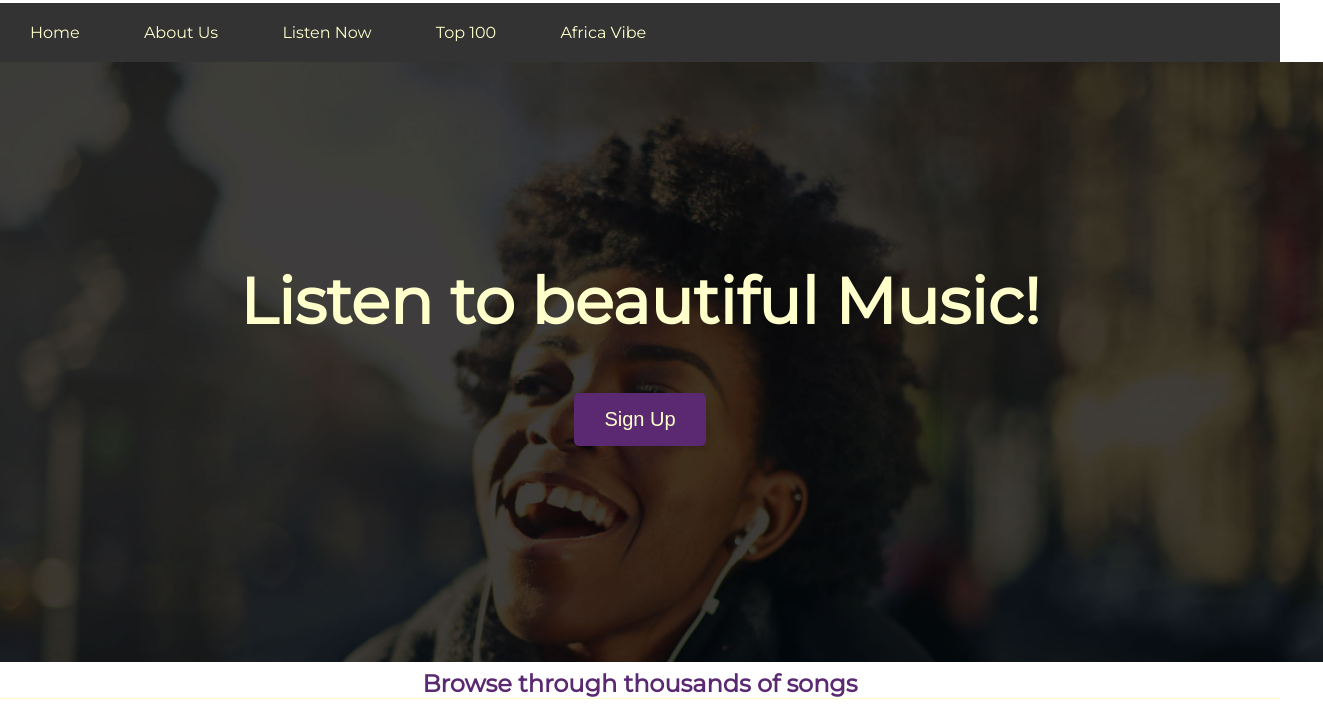
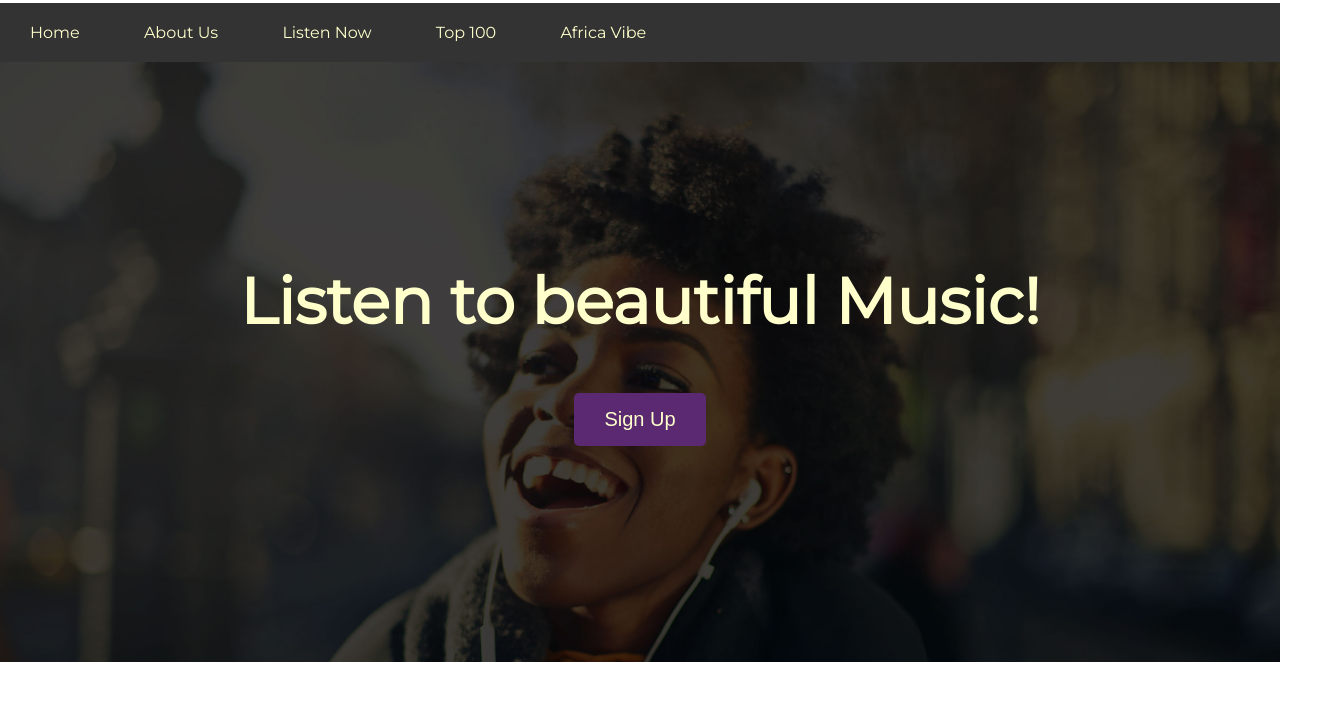
Before and after one commit to dimejismile/ResumeTaskStartNG, a plain HTML site: page index.html in a window 1280 px wide. Shown: the part 57-766 px from the top of the page, 1323 px wide, since content can reach past the window. Drawn offline with Linux system fonts and the light colour scheme.

Commit message:
New Style CSS

```diff
--- a/style.css
+++ b/style.css
@@ -51,7 +51,7 @@ a {
 
 .banner {
 	clear: both;
-	margin: -43px;
+	margin-top: -43px;
 	background: black;
 	text-align: center;
 	clear: both;
```
